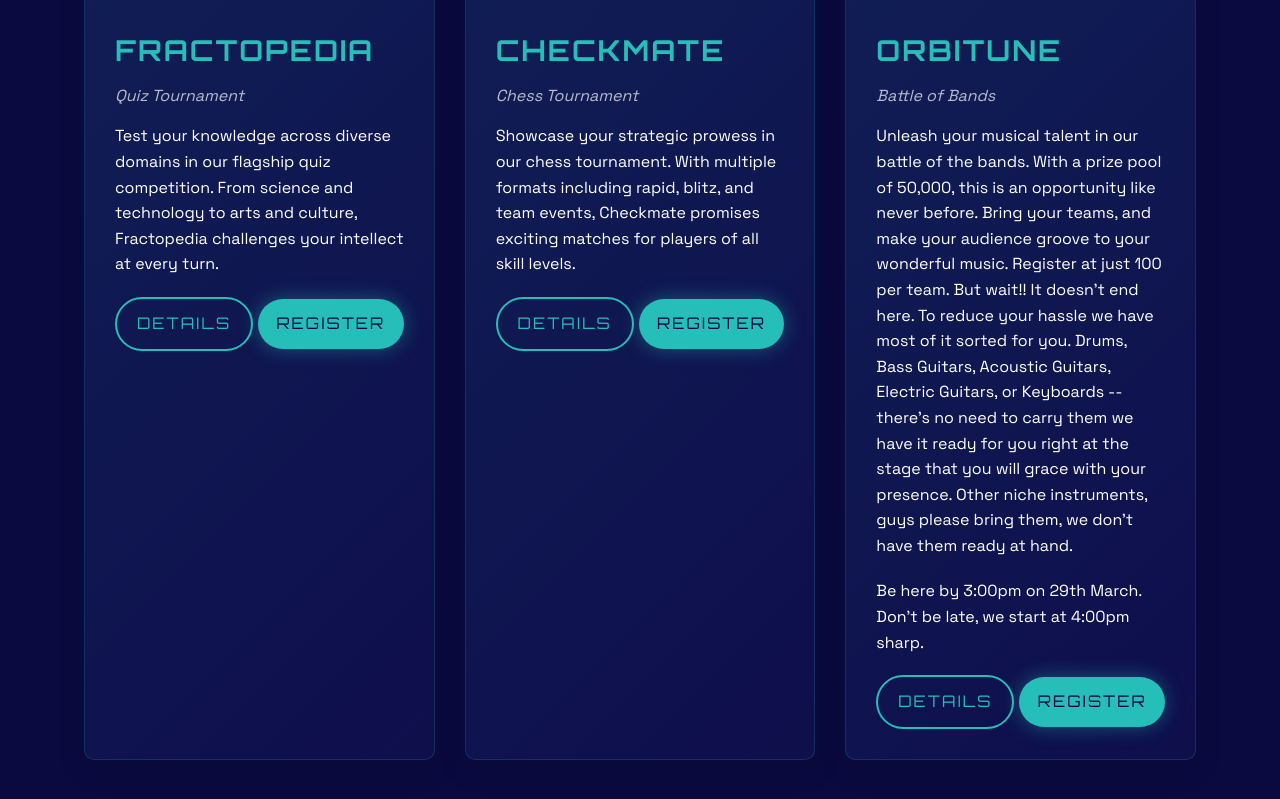
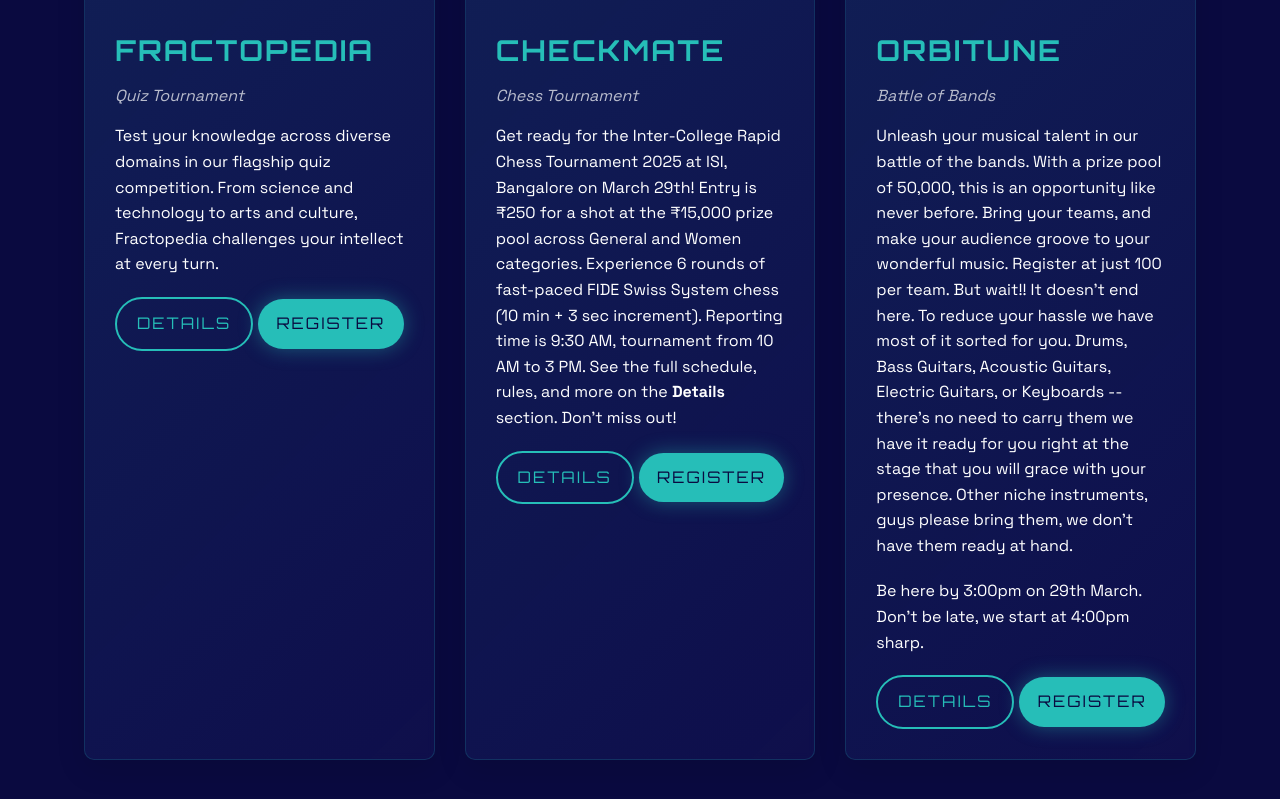
Before and after one commit to CHAOSISIB/chaosisib.github.io, a plain HTML site: page index.html in a window 1280 px wide. Shown: the part 2200-2999 px from the top of the page. Drawn offline with Linux system fonts and the light colour scheme.

Commit message:
Update index.html

```diff
--- a/index.html
+++ b/index.html
@@ -948,9 +948,7 @@
                     <div class="event-content">
                         <h3 class="event-title">Checkmate</h3>
                         <p class="event-subtitle">Chess Tournament</p>
-                        <p class="event-description">Showcase your strategic prowess in our chess tournament. With
-                            multiple formats including rapid, blitz, and team events, Checkmate promises exciting
-                            matches for players of all skill levels.</p>
+                        <p class="event-description">Get ready for the Inter-College Rapid Chess Tournament 2025 at ISI, Bangalore on March 29th! Entry is ₹250 for a shot at the ₹15,000 prize pool across General and Women categories. Experience 6 rounds of fast-paced FIDE Swiss System chess (10 min + 3 sec increment). Reporting time is 9:30 AM, tournament from 10 AM to 3 PM. See the full schedule, rules, and more on the <strong>Details</strong> section. Don't miss out!</p>
                         <div class="event-footer">
                             <a href="https://github.com/CHAOSISIB/chaosisib.github.io/raw/main/static/CHECKMATE.pdf" class="btn btn-outline" target="_blank"  rel="noopener" download="CHECKMATE.pdf"
                                 onclick="return checkFileExists(this.href);">Details</a>
```
